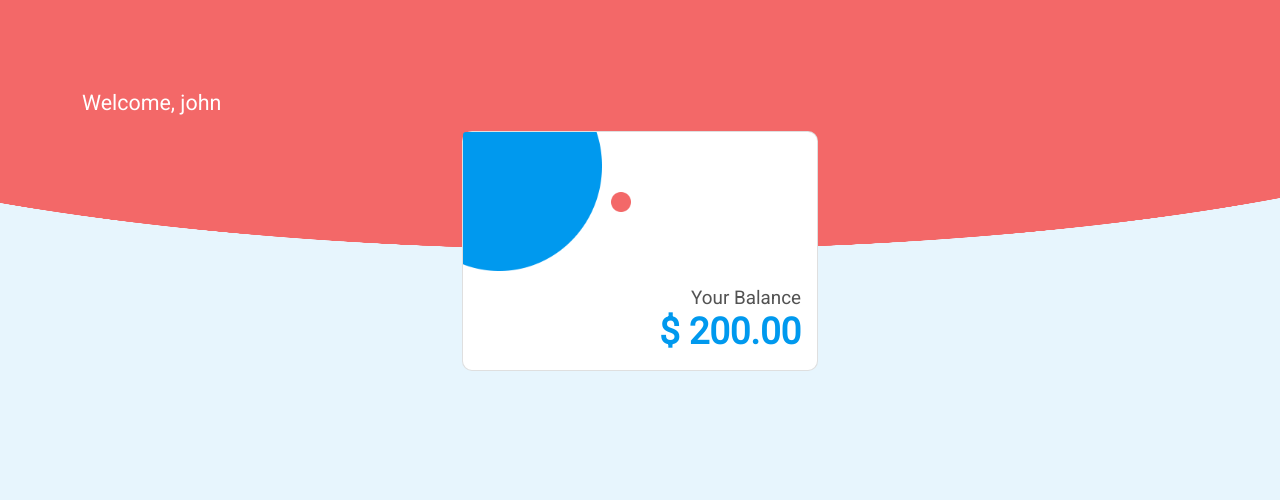
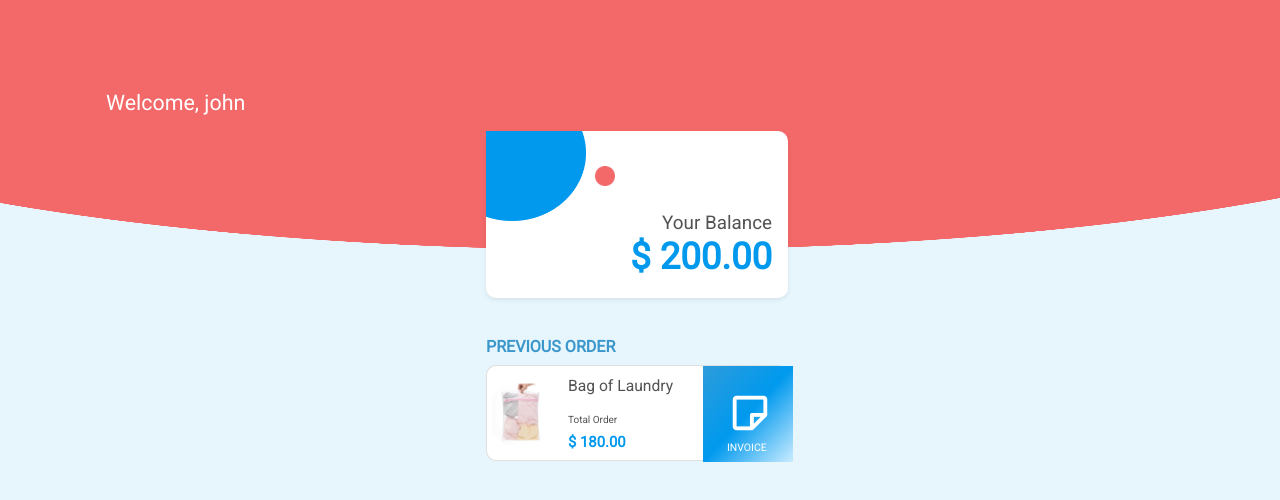
Before and after one commit to abdulmajid34/Technical-test-Pte-Ltd, a Vue app: page / in a window 1280 px wide. Shown: the top 500 px of the page. Built offline with nearby package versions, Linux system fonts and the light colour scheme.

Commit message:
feat: add laayout card previous order

```diff
--- a/src/views/HomeView.vue
+++ b/src/views/HomeView.vue
@@ -6,20 +6,20 @@
 
         </div>
       </div>
-      <div class="content-card container">
+      <div class="container" style="margin-top: -10rem;">
         <div class="row">
           <div class="col-md-4">
-            <h2 class="text-white" style="margin-bottom: 16px; font-weight: 500; line-height: 25.11px; font-size: 21.43px;">Welcome, john</h2>
+            <h2 class="text-white mx-4" style="margin-bottom: 16px; font-weight: 500; line-height: 25.11px; font-size: 21.43px;">Welcome, john</h2>
           </div>
         </div>
         <div class="row justify-content-center">
           <div class="col-md-4">
-            <div class="card shadow--lg" style="border-radius: 10px;">
+            <div class="card shadow-sm mx-4" style="border-radius: 10px; width: 302px; height: 167px; border: none;">
               <div>
-                <img src="../assets/images/Ellipse_1.png" class="card-img-top" alt="elipse_1" style="width: 139px; height: 139px;">
-                <img src="../assets/images/Ellipse_2.png" class="card-img-top" alt="elipse_2" style="width: 29px; padding-left: 9px;">
+                <img src="../assets/images/Ellipse_1.png" alt="elipse_1" style="width: 100px; height: 90px;">
+                <img src="../assets/images/Ellipse_2.png" alt="elipse_2" style="width: 29px; padding-left: 9px;">
               </div>
-              <div class="card-body text-end">
+              <div class="card-body text-end" style="margin-top: -25px">
                 <div class="">
                   <span style="font-size: 18.84px; font-weight: 400; line-height: 22.07px; color: #535353;">Your Balance</span>
                 </div>
@@ -30,7 +30,37 @@
             </div>
           </div>
         </div>
-
+        <div class="row justify-content-center" style="margin-top: 40px">
+          <div class="col-md-4">
+            <h2 class="mx-4" style="color: #3B97CB; font-weight: 700; font-size: 16.08px; line-height: 18.84px;">PREVIOUS ORDER</h2>
+          </div>
+        </div>
+        <div class="row justify-content-center">
+          <div class="col-md-4">
+            <div class="card mx-4" style="width: 302px; height: 96px; border-radius: 10px;">
+              <div class="row">
+                <div class="col-3">
+                  <img src="../assets/images/Mask_Group.png" style="width: 67px; object-fit: contain; padding-top: 15px;" alt="mask_group">
+                </div>
+                <div class="col-5">
+                  <div class="py-2">
+                    <span style="font-size: 15.67px; color: #525252; line-height: 18.36px; font-weight: 500;">Bag of Laundry</span>
+                  </div>
+                  <div>
+                    <span style="font-size: 9.97px; color: #535353; font-weight: 400; line-height: 11.68px">Total Order</span>
+                  </div>
+                  <span style="color: #0099EE; font-weight: 700; font-size: 14.85px; line-height: 17.4px;">$ 180.00</span>
+                </div>
+                <div class="col-4">
+                  <div class="p-4" style="background: linear-gradient(to bottom right ,#2D9CDB, #0099EE, #CAECFF); width: 90px; height: 96px;">
+                    <img src="../assets/images/note.png" style="width: 46px; height: 46px;" alt="invoice_img">
+                    <p style="font-size: 10.45px; line-height: 12.24px; font-weight: 500; color: #ffff; padding-top: 6px;">INVOICE</p>
+                  </div>
+                </div>
+              </div>
+            </div>
+          </div>
+        </div>
       </div>
     </section>
 </template>
@@ -53,9 +83,4 @@
     justify-content: center;
   }
 
-  .content-card {
-    margin-top: -10rem;
-    /* margin-left: 36px;
-    margin-right: 37px; */
-  }
 </style>
```
Also changed, not shown: src/assets/images/Group_21.png (added), src/assets/images/Mask_Group.png (added).
